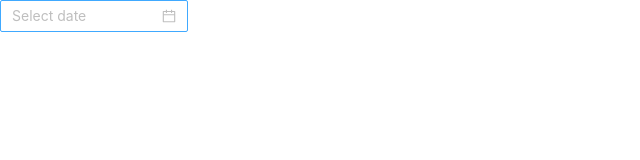
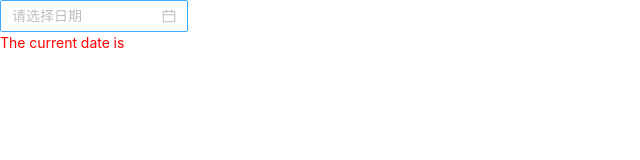
Before and after one commit to dragonhyh123/to-do-list, a React (Create React App) app: page / in a window 1280 px wide. Shown: the top 160 px of the page, without its empty margins (0-640 px from the left). Built offline with nearby package versions, Linux system fonts and the light colour scheme.

Commit message:
new version

```diff
--- a/package.json
+++ b/package.json
@@ -21,6 +21,7 @@
     "@types/react-redux": "^7.1.9",
     "@types/redux": "^3.6.0",
     "antd": "^4.6.6",
+    "moment": "^2.29.0",
     "react": "^16.13.1",
     "react-dom": "^16.13.1",
     "react-redux": "^7.2.1",
@@ -34,9 +35,11 @@
     "@babel/preset-react": "^7.10.4",
     "babel-loader": "^8.1.0",
     "html-webpack-plugin": "^4.4.1",
+    "node-sass": "^4.14.1",
     "open-browser-webpack-plugin": "0.0.5",
+    "sass-loader": "^10.0.2",
     "ts-loader": "^8.0.4",
-    "webpack": "^4.44.1",
+    "webpack": "^4.44.2",
     "webpack-cli": "^3.3.12",
     "webpack-dev-server": "^3.11.0",
     "webpack-merge": "^5.1.3"
--- a/src/App.tsx
+++ b/src/App.tsx
@@ -1,13 +1,30 @@
-import React from "react";
+import * as React from "react";
 import {DatePicker} from "antd";
 import 'antd/dist/antd.css';
+import '../style/App.scss';
+import locale from 'antd/es/date-picker/locale/zh_CN';
+import * as moment from "moment";
 
-export class helloWorld extends React.Component{
+const Text = function(props){
+    return <div><span className="text">The current date is {props.date}</span></div>
+}
+
+export class helloWorld extends React.Component<any,any>{
     constructor(pros) {
         super(pros);
+        this.state={date:""};
+        this.onSelectDate = this.onSelectDate.bind(this);
+    }
+
+    onSelectDate(date: moment.MomentInput, dateString: string){
+        this.setState((state,prop)=>({date:dateString}));
     }
 
     render() {
-        return <DatePicker/>;
+        return (
+            <div>
+                <DatePicker locale={locale} onChange={this.onSelectDate}/>
+                <Text date={this.state.date}/>
+            </div>);
     }
 }
--- /dev/null
+++ b/style/App.scss
@@ -0,0 +1,3 @@
+.text{
+  color:red;
+}
--- a/tsconfig.json
+++ b/tsconfig.json
@@ -31,7 +31,7 @@
       "es2018",
       "dom"
     ],
-    "esModuleInterop": true
+    "esModuleInterop": false
   },
   // 指定一个匹配列表（属于自动指定该路径下的所有ts相关文件）
   "include": [
```
Also changed, not shown: webpack.config.js (+10 -0 lines), 1 other file (tests, documents, lock files or other folders).
